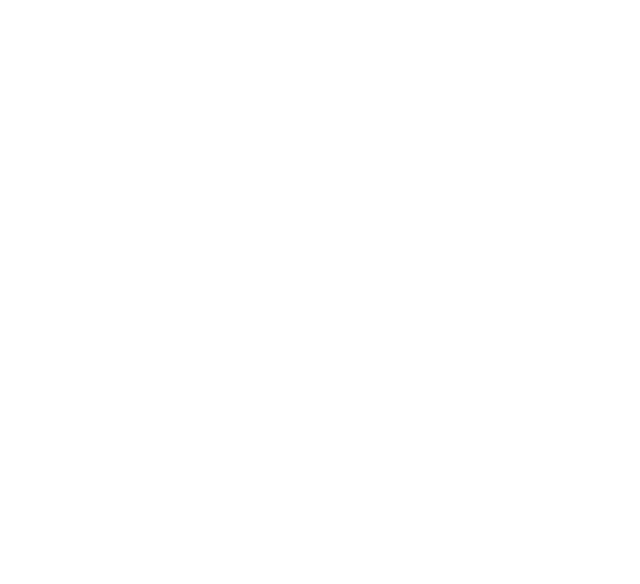
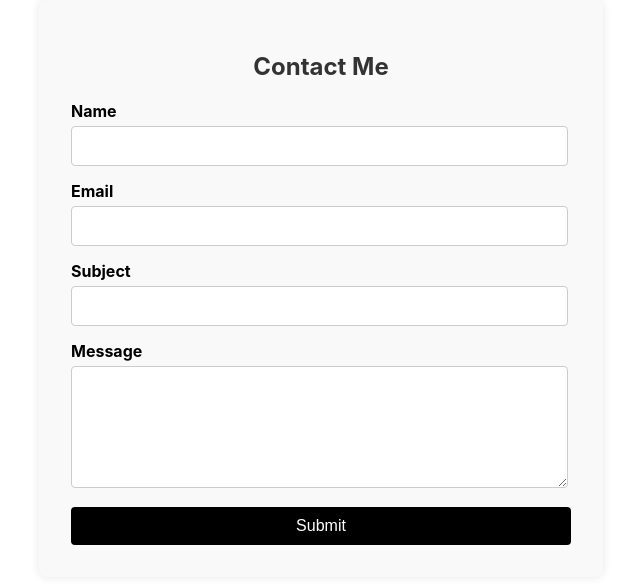
Before and after one commit to JaimiiGrindhouse/James-Simmonds-Portfolio-2024, a React (Create React App) app: page /contact in a window 1280 px wide. Before the commit this address had no page. Shown: the top 584 px of the page, without its empty margins (319-959 px from the left). Built offline with nearby package versions, Linux system fonts and the light colour scheme.

Commit message:
created a basic contact form that on submit opens the users mail client to end an email

```diff
--- a/package.json
+++ b/package.json
@@ -9,7 +9,7 @@
     "react": "^18.3.1",
     "react-dom": "^18.3.1",
     "react-icons": "^5.2.1",
-    "react-router-dom": "^6.24.1",
+    "react-router-dom": "^6.26.0",
     "react-scripts": "5.0.1",
     "sass": "^1.77.6",
     "web-vitals": "^2.1.4"
--- a/src/App.js
+++ b/src/App.js
@@ -1,14 +1,15 @@
 import React from "react";
 import { BrowserRouter as Router, Routes, Route } from "react-router-dom";
 import HomePage from "./pages/HomePage";
+import ContactPage from "./pages/ContactPage/ContactPage";
 // Import other components as needed
 
 function App() {
   return (
     <Router>
       <Routes>
-        <Route path="/" element={<HomePage />} />
-        {/* Add more routes here */}
+        <Route path="/home" element={<HomePage />} />
+        <Route path="/contact" element={<ContactPage />} />
       </Routes>
     </Router>
   );
--- a/src/components/ContactForm/ContactForm.jsx
+++ b/src/components/ContactForm/ContactForm.jsx
@@ -5,6 +5,7 @@ function ContactForm() {
   const [formData, setFormData] = useState({
     name: "",
     email: "",
+    messageTitle: "",
     message: "",
   });
 
@@ -20,7 +21,9 @@ function ContactForm() {
       formData.name
     }&body=Name: ${formData.name}%0AEmail: ${
       formData.email
-    }%0AMessage: ${encodeURIComponent(formData.message)}`;
+    }%0AMessage Title: ${encodeURIComponent(
+      formData.messageTitle
+    )}%0AMessage: ${encodeURIComponent(formData.message)}`;
 
     // Open the user's email client with the populated data
     window.location.href = mailto;
@@ -28,7 +31,7 @@ function ContactForm() {
 
   return (
     <div className="contact-form-container">
-      <h2>Contact Us</h2>
+      <h2>Contact Me</h2>
       <form onSubmit={handleSubmit} className="contact-form">
         <div className="form-group">
           <label htmlFor="name">Name</label>
@@ -53,6 +56,17 @@ function ContactForm() {
           />
         </div>
         <div className="form-group">
+          <label htmlFor="messageTitle">Subject</label>
+          <input
+            type="text"
+            id="messageTitle"
+            name="messageTitle"
+            value={formData.messageTitle}
+            onChange={handleChange}
+            required
+          />
+        </div>
+        <div className="form-group">
           <label htmlFor="message">Message</label>
           <textarea
             id="message"
--- a/src/components/ContactForm/ContactForm.scss
+++ b/src/components/ContactForm/ContactForm.scss
@@ -1,7 +1,7 @@
 .contact-form-container {
-  max-width: 600px;
+  max-width: 500px;
   margin: 0 auto;
-  padding: 20px;
+  padding: 2rem;
   background-color: #f9f9f9;
   border-radius: 8px;
   box-shadow: 0 0 10px rgba(0, 0, 0, 0.1);
@@ -27,7 +27,7 @@
 
       input,
       textarea {
-        width: 100%;
+        width: 95%;
         padding: 10px;
         border: 1px solid #ccc;
         border-radius: 4px;
@@ -47,16 +47,17 @@
 
     button {
       padding: 10px 20px;
-      background-color: #007bff;
+      background-color: black;
       border: none;
       border-radius: 4px;
       color: white;
       font-size: 16px;
       cursor: pointer;
       transition: background-color 0.3s ease;
+      width: 100%;
 
       &:hover {
-        background-color: #0056b3;
+        border: 1px solid white;
       }
     }
   }
--- a/src/pages/ContactPage/ContactPage.jsx
+++ b/src/pages/ContactPage/ContactPage.jsx
@@ -1,4 +1,4 @@
-import ContactForm from "./ContactForm";
+import ContactForm from "../../components/ContactForm/ContactForm";
 
 function ContactPage() {
   return (
```
Also changed, not shown: 1 other file (tests, documents, lock files or other folders).
